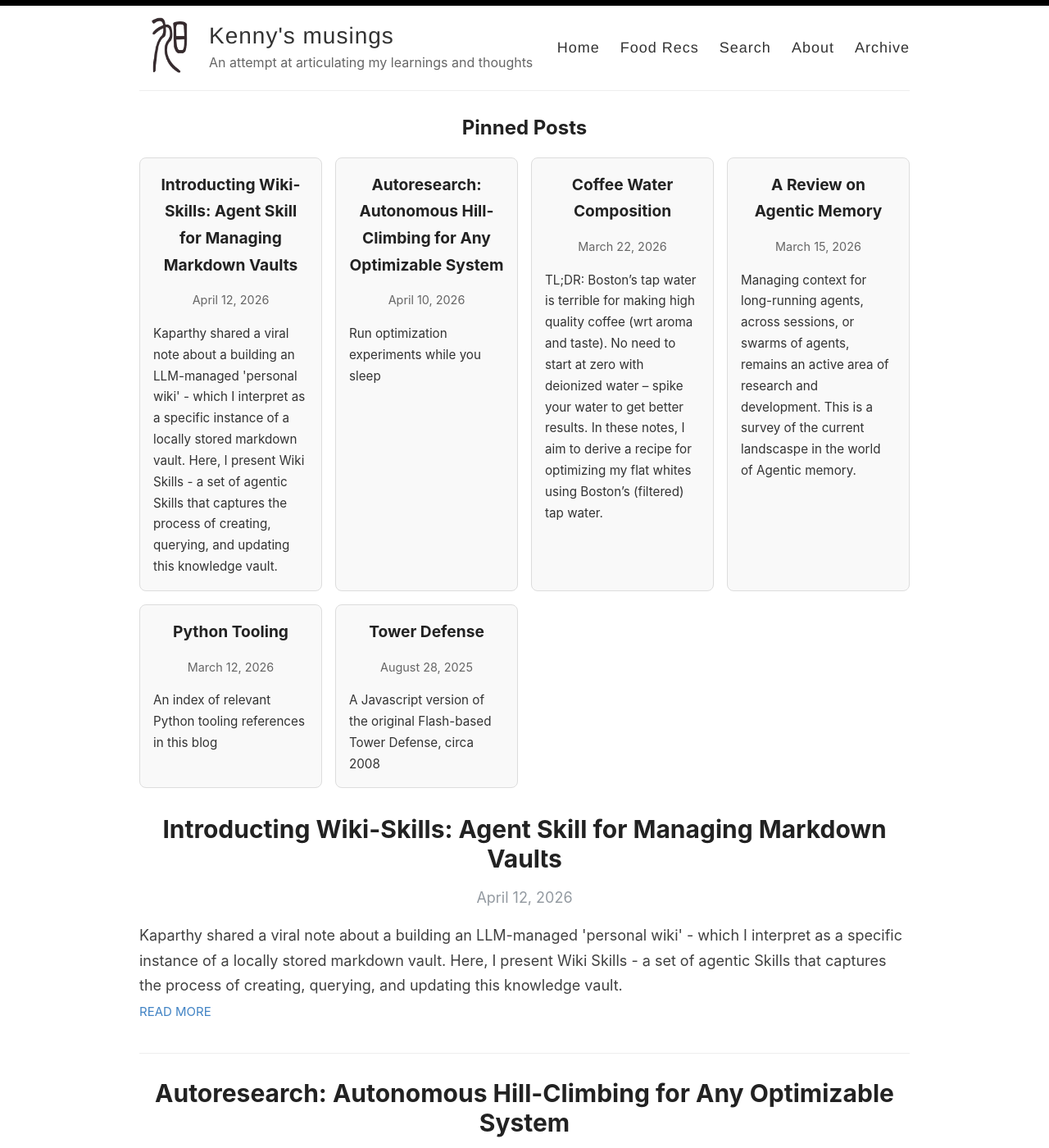
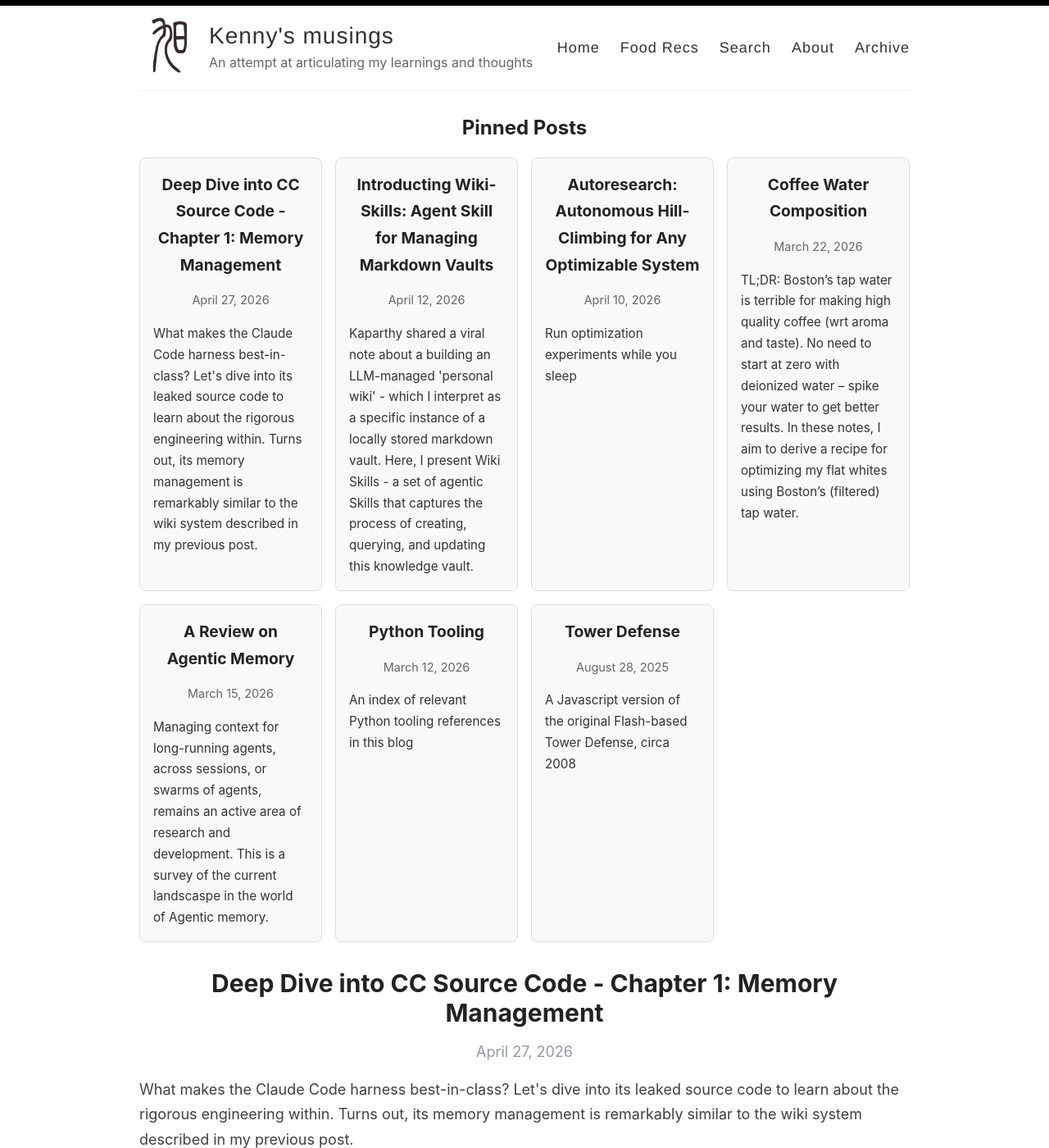
Before and after one commit to kfchou/kfchou.github.io, a Jekyll site: the page built from index.html, in a window 1280 px wide and 1400 px high. Shown: the whole window at 82% size. Built offline with Jekyll 4.4.1, drawn with Linux system fonts in a browser that asks for light colours; the list of posts is cut into pages by our own code; some of the changed lines change nothing that is shown; some of the changed text lies outside the part shown.

Commit message:
memory systen deep dive

````diff
--- a/_posts/2026-04-12-wiki-skills.md
+++ b/_posts/2026-04-12-wiki-skills.md
@@ -1,7 +1,7 @@
 ---
 layout: post
 title: "Introducting Wiki-Skills: Agent Skill for Managing Markdown Vaults"
-categories: [AI Coding, LLMs, Claude Code, Agent Skill]
+categories: [AI Coding, LLMs, Claude Code, Agent Skill, Wiki-Skills]
 excerpt: Kaparthy shared a viral note about a building an LLM-managed 'personal wiki' - which I interpret as a specific instance of a locally stored markdown vault. Here, I present Wiki Skills - a set of agentic Skills that captures the process of creating, querying, and updating this knowledge vault.
 pinned: true
 ---
--- /dev/null
+++ b/_posts/2026-04-27-claude-code-memory-system.md
@@ -0,0 +1,200 @@
+---
+layout: post
+title: "Deep Dive into CC Source Code - Chapter 1: Memory Management"
+categories: [AI Coding, LLMs, Claude Code, Wiki-Skills]
+excerpt: What makes the Claude Code harness best-in-class? Let's dive into its leaked source code to learn about the rigorous engineering within. Turns out, its memory management is remarkably similar to the wiki system described in my previous post.
+pinned: true
+---
+
+On March 31, 2026, Anthropic accidentally shipped the Claude Code source code — a missing `.npmignore` entry bundled a 59.8 MB source map inside npm package v2.1.88, exposing [~512,000 lines of unobfuscated TypeScript](https://www.theregister.com/2026/03/31/anthropic_claude_code_source_code/). Within hours it was mirrored across GitHub.
+
+Massive media coverage followed:
+* 187 loading spinner verbs including "hullaballooing" and "razzmatazzing," [regex-based frustration detection](https://alex000kim.com/posts/2026-03-31-claude-code-source-leak/) triggered by "wtf" and "ffs"
+* [18 terminal pets](https://codingbeautydev.com/blog/new-claude-code-buddy-feature/) for the buddy system
+* and a [mysterious "Mythos" model](https://fortune.com/2026/03/26/anthropic-says-testing-mythos-powerful-new-ai-model-after-data-leak-reveals-its-existence-step-change-in-capabilities/) that had leaked a week before in a separate incident.
+
+But those were all noise.
+
+I wanted to know -- what made the Claude Code harness best-in-class? In this first post of a Claude Code Harness deep-dive, we look into its memory management system. Turns out, Claude Code's memory management is [strikingly similar](#lessons-for-wiki-skills) to the [wiki-skills system](/2026/04/12/wiki-skills) I'd built separately -- they're convergent solutions to the same underlying problem: how does a context-limited agent maintain coherent state over time?
+
+## Memory Management — Five Layers
+
+Claude Code has five distinct memory systems, each operating at a different timescale and purpose. Understanding all five is essential for building a robust harness.
+
+```text
+Each submitMessage() call:
+  1. loadMemoryPrompt() → inject relevant memdir memories (age-weighted)
+  2. fetch CLAUDE.md files → inject as nested_memory attachments (dedup via loadedNestedMemoryPaths)
+  3. LLM call with full context
+  4. Tool calls execute (FileStateCache updated on each read)
+  5. Final response → post-turn:
+     a. extractMemories (forked agent, async)
+     b. autoDream check (time + session + lock gates)
+     c. sessionMemory update
+```
+
+## Layer 1: FileStateCache — What the Model Has Seen
+
+**Summary.** FileStateCache is the model's working memory for files — it uses an index to track files the model has most recently read. Old reads get evicted when the cache fills up. The `isPartialView` flag and Cache Eviction both mean the model must re-read before editing, ensuring it never acts on stale or unseen content.
+
+**File:** `src/utils/fileStateCache.ts`
+
+An LRU cache (100 entries, 25MB max) tracking every file the model has read this session.
+
+```typescript
+export type FileState = {
+  content: string
+  timestamp: number
+  offset: number | undefined
+  limit: number | undefined
+  isPartialView?: boolean  // ← the key safety flag
+}
+```
+
+**The `isPartialView` flag is the most important field here.** It's set when a file was auto-injected (e.g., CLAUDE.md) but the model only saw a processed version (HTML stripped, frontmatter removed, truncated MEMORY.md). The raw disk bytes are stored in `content` for diffing, but the model never saw them.
+
+When `isPartialView` is true, `FileEditTool` and `FileWriteTool` require an explicit `FileReadTool` call first. This prevents the model from issuing edits based on content it's never actually seen. The type system enforces it.
+
+**What this is in plain terms.** FileStateCache is the model's reading history for a session. Every time Claude Code reads a file, that file gets logged here. The `isPartialView` flag solves a subtle correctness problem: sometimes Claude Code pre-processes a file before showing it to the model (stripping HTML, truncating long files). The raw bytes on disk differ from what the model saw. Without tracking this, the model could issue an edit against content it never actually read — silently corrupting a file. So the type system enforces: if `isPartialView` is true, you must explicitly re-read the file before editing it.
+
+**Path normalization.** All keys are `normalize()`d before storage — relative paths, `..` segments, and mixed separators all resolve to the same cache key. This prevents cache misses from cosmetic path differences.
+
+**Takeaway:** Auto-injection creates a gap between what's on disk and what the model has seen. That gap must be tracked explicitly — without it, the system cannot know which files are safe to edit and which require a re-read first.
+
+## Layer 2: memdir — Persistent Semantic Memory
+
+**Summary.** memdir is where memories survive across sessions. It's distinct from CLAUDE.md: CLAUDE.md is static instruction ("what to do"), memdir is dynamically extracted memory ("what was true"). On each query, Sonnet selects up to 5 relevant memories from a metadata manifest — cheap to score, precise to load. Age doesn't filter memories out; it modulates trust. Old memories still get loaded but with a staleness caveat, preventing stale context from silently overriding recent reality while not discarding potentially useful history.
+
+**Files:** `src/memdir/`
+
+The `memdir` system is a file-based persistent memory directory at `~/.claude/projects/<path>/memory/`. It has semantic structure:
+
+- `findRelevantMemories.ts` — LLM-based relevance scoring via `sideQuery()` (Claude Sonnet)
+- `memoryScan.ts` — scans memory directory, extracts frontmatter metadata (up to 200 files), sorts newest-first
+- `memoryAge.ts` — injects staleness caveat for memories >1 day old (does not filter them out)
+- `memoryTypes.ts` — typed memory categories (user, feedback, project, reference)
+- `paths.ts` — path resolution, `isAutoMemoryEnabled()` gate
+
+**How relevance scoring works.** `findRelevantMemories()` calls `selectRelevantMemories()`, which sends a manifest of memory *metadata* (not full content) to Claude Sonnet via `sideQuery()`. Sonnet receives the user's query, the manifest (type + filename + timestamp + description), and recently-used tools. It selects up to 5 memories that will "clearly be useful" — selective by design. Sonnet sees the timestamps in the manifest and weighs both semantic relevance and age together. Full content is only loaded for the selected entries. This is progressive discovery: tiny tokens to score, targeted load.
+
+**Why descriptions matter.** Sonnet reads the one-line description in each memory's frontmatter to decide relevance. A vague description ("some user info") won't score well. Precise descriptions ("user prefers TypeScript, switched from Python in April 2026") score correctly.
+
+Memories are loaded at query time via `loadMemoryPrompt()` in `QueryEngine.ts`. The system prefetches relevant memories during parallel startup and injects them as context.
+
+**Auto-memory vs CLAUDE.md.** CLAUDE.md is project-level instruction. memdir is project-specific *extracted* memories from past sessions. They're injected differently and serve different purposes.
+
+**Takeaway:** Progressively discover relevant context — maintain a cheap, scannable index with precise descriptions, then load full content only after relevance is confirmed. Keep descriptions specific; vague metadata degrades selection silently. Age modulates trust, not access.
+
+**Interpretation:** memdir's architecture is structurally identical to a well-organized wiki:
+
+| memdir | Wiki |
+|--------|------|
+| `MEMORY.md` index | `wiki/index.md` |
+| One-line description per memory file | One-line summary per `[[page]]` |
+| Sonnet scores metadata manifest to pick relevant files | Query skill scans index to find relevant pages |
+| Full file loaded only when selected | Full page read only when needed |
+| Cap of 5 files per query | Focused set of pages per session |
+| `memoryTypes.ts` — user/feedback/project/reference | Tag system — patterns/modules/flows/decisions |
+
+The core insight is the same: don't load everything, load the right things. Keep a cheap scannable index with precise descriptions. Load full content only after relevance is confirmed. The difference is who scores relevance — memdir uses Sonnet via `sideQuery()`, a wiki uses a human or a query skill. Claude Code essentially built a wiki for itself.
+
+## Layer 3: extractMemories — Post-Turn Forked Agent
+
+**File:** `src/services/extractMemories/extractMemories.ts`
+
+After each complete query loop (model produces a final response with no tool calls), a **forked agent** runs to extract durable memories from the session transcript and write them to the memdir.
+
+```text
+main loop completes → handleStopHooks → initExtractMemories() fires
+                                           ↓
+                                    runForkedAgent(
+                                      prompt: "extract memories from this transcript",
+                                      tools: [FileRead, FileWrite, FileEdit, Glob, Grep, Bash]
+                                    )
+                                           ↓
+                                    writes to ~/.claude/projects/.../memory/
+```
+
+Key design decisions:
+- Uses `runForkedAgent()` — shares the parent's prompt cache, so extraction is nearly free at the cache layer
+- Closure-scoped state (not module-level) so tests can call `initExtractMemories()` in `beforeEach` for fresh state
+- Gated by `isAutoMemoryEnabled()` and GrowthBook feature flag
+- Supports team memory sync (`TEAMMEM` feature flag) — memories extracted to shared team paths
+
+**Wiki analogy.** Layer 3 maps to `/wiki-ingest` — both distill a completed unit of work into durable, structured knowledge. The difference: `extractMemories` fires automatically after every turn; `/wiki-ingest` is manual, requiring the human to decide what's worth capturing. Automatic extraction is consistent but risks noise and loss of nuance; manual extraction has higher signal but requires human in the loop (HITL). Claude Code resolves this by enforcing typed categories (`user`, `feedback`, `project`, `reference`) to filter conversational noise. Wiki resolves it with human judgment.
+
+**Takeaway:** Memory must be continuously updated to be useful. Claude Code does this automatically, with typed categories filtering out conversation noise. Wiki updates are more free-form and requires HITL. But the process can be automated once the memory types for a use case are settled — hooks can trigger wiki updates at session end (`PostSession` hook), and the forked-subagent flow makes the extraction efficient.
+
+
+## Layer 4: autoDream — Background Memory Consolidation
+
+**Summary:** Fires a consolidation prompt to merge observations, removes contradictions, and converts vague insights into durable facts. A `DreamTask` entry tracks it in AppState so the UI can show it.
+
+**File:** `src/services/autoDream/autoDream.ts`
+
+Applies a three-gate pattern (time → count → lock), a standard short-circuit evaluation pattern, to resource acquisition: filter cheap conditions first, acquire expensive resources last.
+
+```text
+Time gate: hours since lastConsolidatedAt >= minHours
+      ↓ (pass)
+Session gate: transcript count with mtime > lastConsolidatedAt >= minSessions
+      ↓ (pass)
+Lock gate: no other process mid-consolidation (file lock)
+      ↓ (pass)
+runForkedAgent("/dream — consolidate memories")
+```
+
+A `SESSION_SCAN_INTERVAL_MS = 10 * 60 * 1000` throttle prevents rescanning too often when the time gate passes but session gate doesn't.
+
+**Wiki analogy.** Layer 4 maps to `/wiki-lint` — both sweep for contradictions, stale content, and drift that accumulates across sessions. The difference:
+
+| | Claude Code | Your wiki |
+|---|---|---|
+| **Trigger** | Automatic, idle-time | Manual `/wiki-lint` |
+| **Mechanism** | LLM consolidation via `/dream` prompt | Lint report + human judgment |
+| **Contradiction resolution** | Model merges and rewrites | Human decides which version wins |
+| **Frequency** | After enough sessions accumulate | When you remember to run it |
+
+Contradiction accumulation is inevitable at scale. Claude Code automates resolution at the cost of LLM judgment calls you can't audit. Your wiki keeps humans in the loop at the cost of consistency depending on discipline.
+
+**Takeaway:** Dream runs on a timer. Wiki lint is manual. A hook or timer would keep the wiki quality high automatically.
+
+## Layer 5: Session Memory (SessionMemory service)
+
+**Files:** `src/services/SessionMemory/`
+
+A within-session scratch memory separate from cross-session memdir. Used during compaction — `truncateSessionMemoryForCompact()` preserves a condensed version of the current session's memory across a compaction boundary, so the model doesn't lose the current session context entirely.
+
+`getLastSummarizedMessageId()` / `setLastSummarizedMessageId()` tracks which messages have been folded into session memory, preventing re-summarization.
+
+
+## Lessons for wiki-skills
+
+Three of the five layer's management have a direct wiki-skill equivalent, validating the wiki system I'm experimenting with:
+
+| Claude Code Layer | Timescale | Wiki-Skills Equivalent |
+|---|---|---|
+| **FileStateCache** — tracks which files the model has read and whether it saw a pre-processed view | Within a tool call | No direct equivalent; wiki doesn't gate edits on read history |
+| **memdir** — persistent semantic memory, scored by relevance at query time | Across sessions | Markdown vault + `MEMORY.md` index; `/wiki-query` loads relevant pages |
+| **extractMemories** — forked agent distills durable memories from the session transcript after each turn | End of turn | `/wiki-ingest` — same distillation, but manual and human-triggered |
+| **autoDream** — background consolidation pass that merges contradictions and stales old facts | Idle time (multi-session) | `/wiki-lint` — same sweep, but manual |
+| **SessionMemory** — within-session scratch memory preserved across compaction boundaries | Within a session | Conversation context (not persisted) |
+
+At the same time, this deep-dive into Claude Code's memory management revealed several weakness in the current Wiki-Skills workflow. memdir has explicit guards against scale pressure that the wiki currently lacks. As the wiki grows, the same failure modes will appear at a slower timescale:
+
+| Failure mode | memdir's guard | Wiki equivalent needed |
+|---|---|---|
+| Index bloat | 200 file scan cap, 5 load cap | Hard cap on index entries per category |
+| Topic drift | autoDream consolidation | Scheduled `/wiki-lint` |
+| Query noise | Age-weighted scoring in `findRelevantMemories` | Recency weighting in `/wiki-query` |
+| Ingest redundancy | Typed categories filter noise | Contradiction sweep on every ingest |
+
+## Why This Matters
+
+There's a deeper implication here beyond structural similarity.
+
+Claude is [trained on Claude Code sessions as RL signal](https://assets.anthropic.com/m/74342f2c96095771/original/Natural-emergent-misalignment-from-reward-hacking-paper.pdf). The model has been shaped by the same memory patterns — the index-then-load retrieval, the typed memory categories, the forked-agent extraction flow — that the wiki system replicates. Claude doesn't just work *with* these patterns; it has internalized them as the expected shape of a well-run agentic session.
+
+That's not a coincidence to exploit — it's a reason the wiki system works as well as it does. When `/wiki-query` scans an index and loads only relevant pages, Claude recognizes that flow. When `/wiki-ingest` produces typed, frontmatter-structured memory files, Claude reads them fluently. The format matches what the model was trained to produce and consume.
+
+**The wiki system isn't just inspired by the Claude Code harness. It's inherently compatible with it at the model level.**
````
